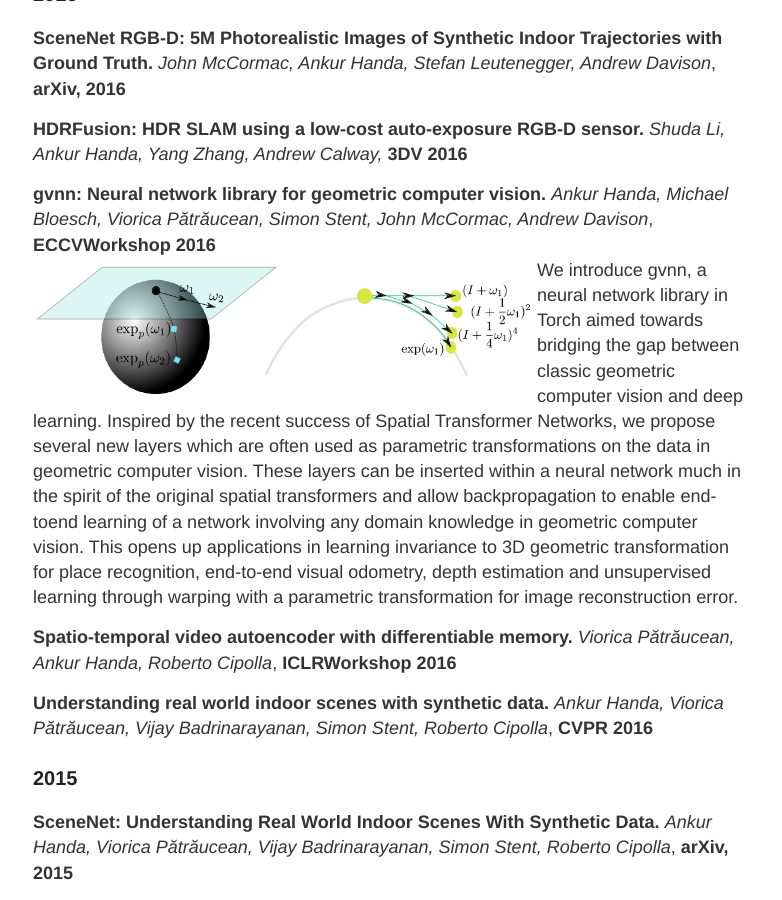
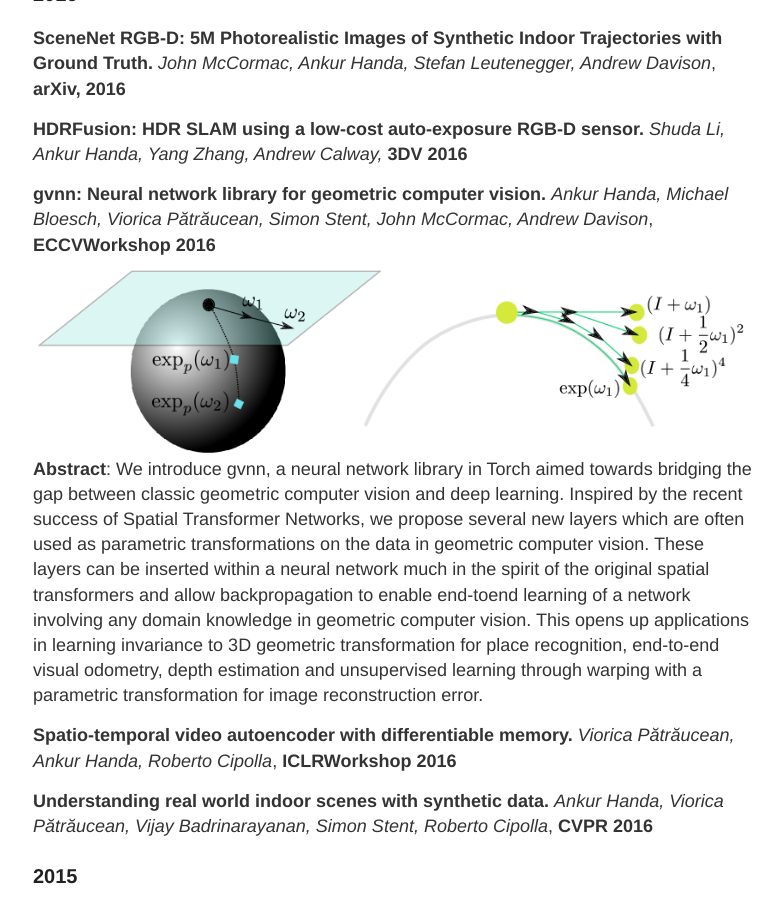
Before and after one commit to ankurhanda/ankurhanda.github.io, a Jekyll site: the page built from publications.md, in a window 1280 px wide and 900 px high, scrolled down 725 px. Shown: the whole window, without its empty margins (247-1029 px from the left). Built offline with Jekyll 4.4.1, drawn with Linux system fonts in a browser that asks for light colours.

Commit message:
updating commits with images gvnn
Signed-off-by: Ankur Handa <ahanda@dhcp-10-21-132-110.nvidia.com>

```diff
--- a/publications.md
+++ b/publications.md
@@ -24,7 +24,7 @@
 
 **gvnn: Neural network library for geometric computer vision.** _Ankur Handa, Michael Bloesch, Viorica Pătrăucean, Simon Stent, John McCormac, Andrew Davison_, **ECCVWorkshop 2016**
 <br>
-<img align="left" src="/images/pubs/so3_exp.png" width="70%"> We introduce gvnn, a neural network library in Torch aimed towards bridging the gap between classic geometric computer vision and deep learning. Inspired by the recent success of Spatial Transformer Networks, we propose several new layers which are often used as parametric transformations on the data in geometric computer vision. These layers can be inserted within a neural network much in the spirit of the original spatial transformers and allow backpropagation to enable end-toend learning of a network involving any domain knowledge in geometric computer vision. This opens up applications in learning invariance to 3D geometric transformation for place recognition, end-to-end visual odometry, depth estimation and unsupervised learning through warping with a parametric transformation for image reconstruction error.
+<img align="left" src="/images/pubs/so3_exp.png" width="100%"> **Abstract**: We introduce gvnn, a neural network library in Torch aimed towards bridging the gap between classic geometric computer vision and deep learning. Inspired by the recent success of Spatial Transformer Networks, we propose several new layers which are often used as parametric transformations on the data in geometric computer vision. These layers can be inserted within a neural network much in the spirit of the original spatial transformers and allow backpropagation to enable end-toend learning of a network involving any domain knowledge in geometric computer vision. This opens up applications in learning invariance to 3D geometric transformation for place recognition, end-to-end visual odometry, depth estimation and unsupervised learning through warping with a parametric transformation for image reconstruction error.
 <br>
 
 
```
